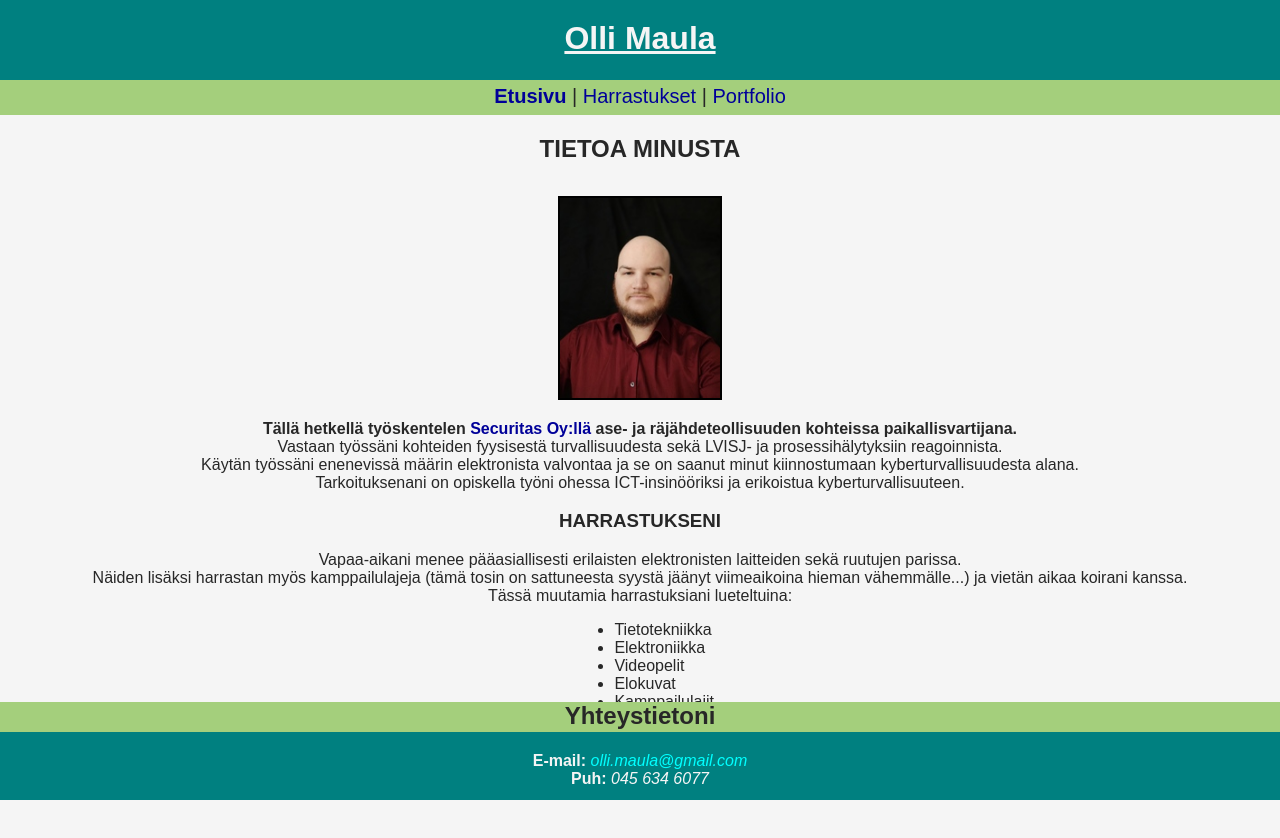
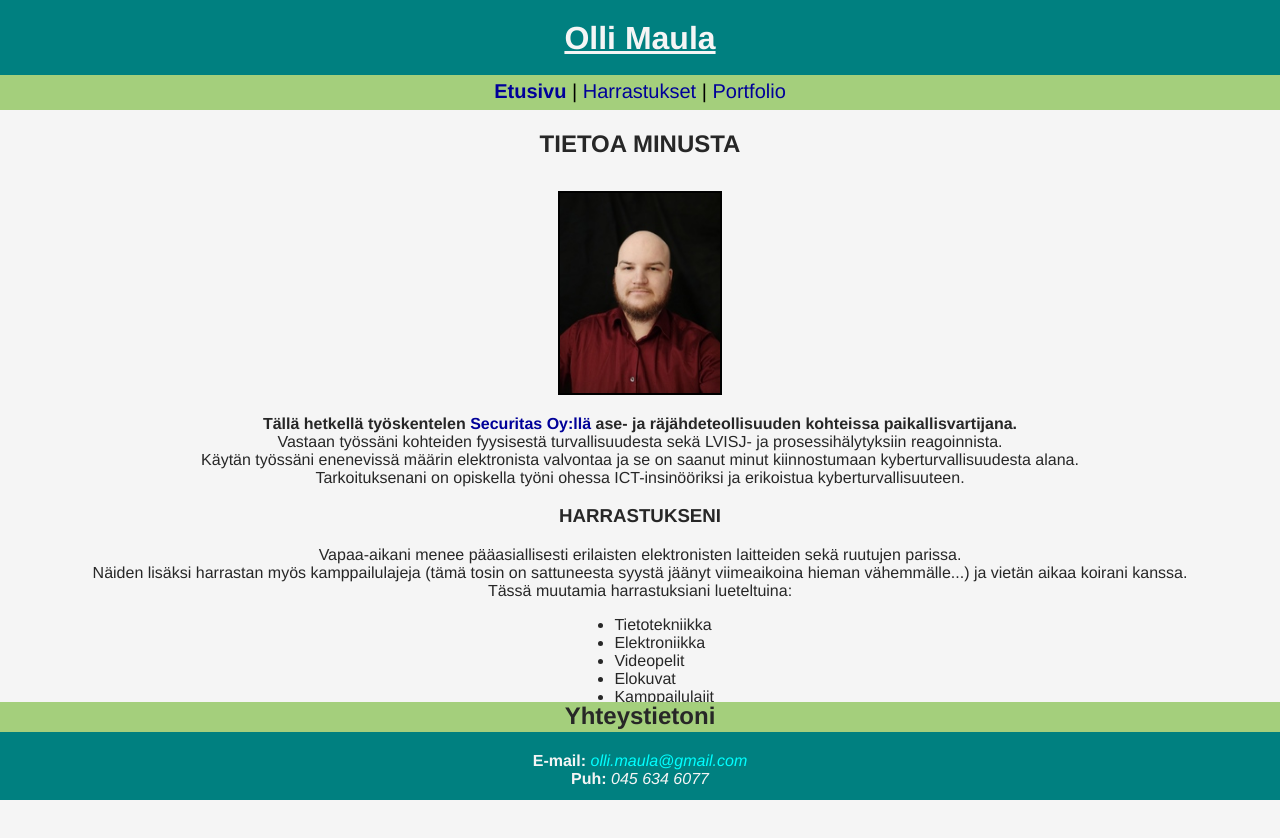
Before and after one commit to ollimaula/ollimaula.github.io, a plain HTML site: page index.html in a window 1280 px wide. Drawn offline with Linux system fonts and the light colour scheme.

Commit message:
Update styles.css

```diff
--- a/styles/styles.css
+++ b/styles/styles.css
@@ -2,7 +2,7 @@ body {
   text-align: center; /* määrittelee tekstin sijoituksen */
   color: rgb(39, 39, 39); /* määrittelee tekstin värin */
   background-color: whitesmoke; /* määrittelee taustavärin */
-  font-family: Arial, Helvetica, sans-serif; /* määrittelee käytettävät fontit järjestyksessä ensimmäisestä viimeiseen */
+  font-family: Helvetica, Arial, sans-serif; /* määrittelee käytettävät fontit järjestyksessä ensimmäisestä viimeiseen */
   margin-left: auto; /* määrittelee vasemman marginaalin */
   margin-right: auto; /* määrittelee oikean marginaalin */
   margin-top: 0; /* määrittelee ylä-marginaalin */
@@ -13,14 +13,15 @@ body {
   text-align: center;
   height: 40px; /* määrittelee elementin korkeuden */
   background-color: teal;
-  margin-top: 0;
-  margin-bottom: 0;
-  padding: 20px;
+  margin: 0;
+  padding-top: 20px;
+  padding-bottom: 15px;
 }
 .nav {
   text-align: center;
   height: 30px;
   background-color: rgb(164, 207, 124);
+  color: black;
   font-size: 20px;
   padding-top: 5px;
   margin-top: 0;
```
